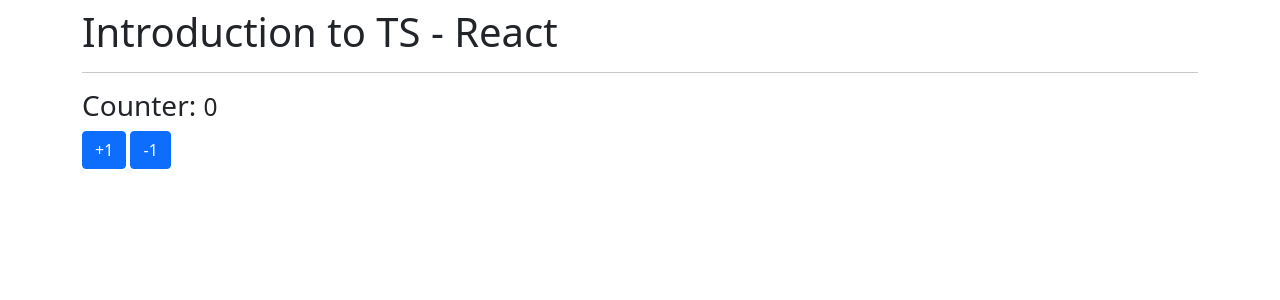
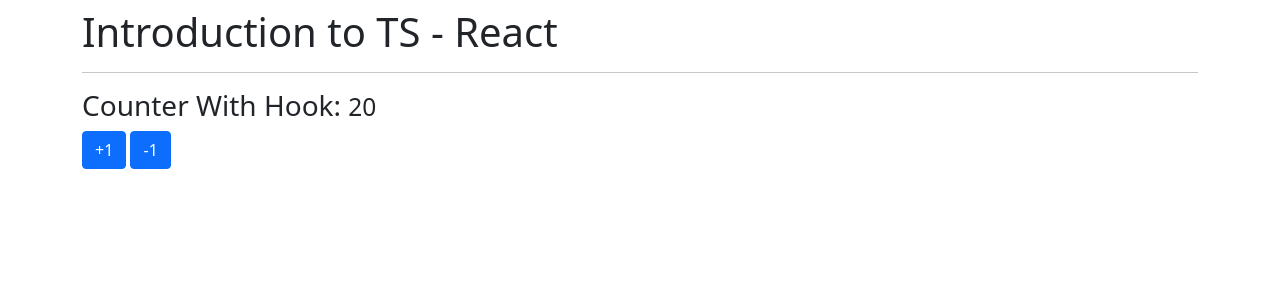
Before and after one commit to prodriguezr/ReactTS-BasicApp, a React (Create React App) app: page / in a window 1280 px wide. Shown: the top 300 px of the page. Built offline with nearby package versions, Linux system fonts and the light colour scheme.

Commit message:
Added CounterWithHook component

```diff
--- a/src/App.tsx
+++ b/src/App.tsx
@@ -1,8 +1,9 @@
 // import { BasicsTypes } from "./typescript/BasicsTypes";
 // import { LiteralsObjects } from "./typescript/LiteralsObjects";
 // import { Functions } from "./typescript/Functions";
+// import { Counter } from "./components/Counter";
 
-import { Counter } from "./components/Counter";
+import { CounterWithHook } from "./components/CounterWithHook";
 
 const App = () => {
   return (
@@ -12,7 +13,8 @@ const App = () => {
       {/* <BasicsTypes/> */}
       {/* <LiteralsObjects/> */}
       {/* <Functions/> */}
-      <Counter/>
+      {/* <Counter/> */}
+      <CounterWithHook/>
     </div>
   )
 }
--- /dev/null
+++ b/src/components/CounterWithHook.tsx
@@ -0,0 +1,20 @@
+import { useCounter } from '../hooks/useCounter';
+
+export const CounterWithHook = () => {
+    const { value, accumulate } = useCounter(20);
+
+    return (
+        <>
+           <h3>
+               Counter With Hook: <small>{ value }</small>
+           </h3>
+           <button className="btn btn-primary" onClick={ () => accumulate(1) }>
+            +1
+           </button>
+           &nbsp;
+           <button className="btn btn-primary" onClick={ () => accumulate(-1) }>
+            -1
+           </button>
+        </>
+    )
+}
--- /dev/null
+++ b/src/hooks/useCounter.tsx
@@ -0,0 +1,14 @@
+import { useState } from "react";
+
+export const useCounter = (initial: number = 10) => {
+    const [value, setValue] = useState<number>(initial);
+
+    const accumulate = (number: number) => {
+        setValue(value + number);
+    }
+
+    return {
+        value,
+        accumulate
+    }
+}
```
